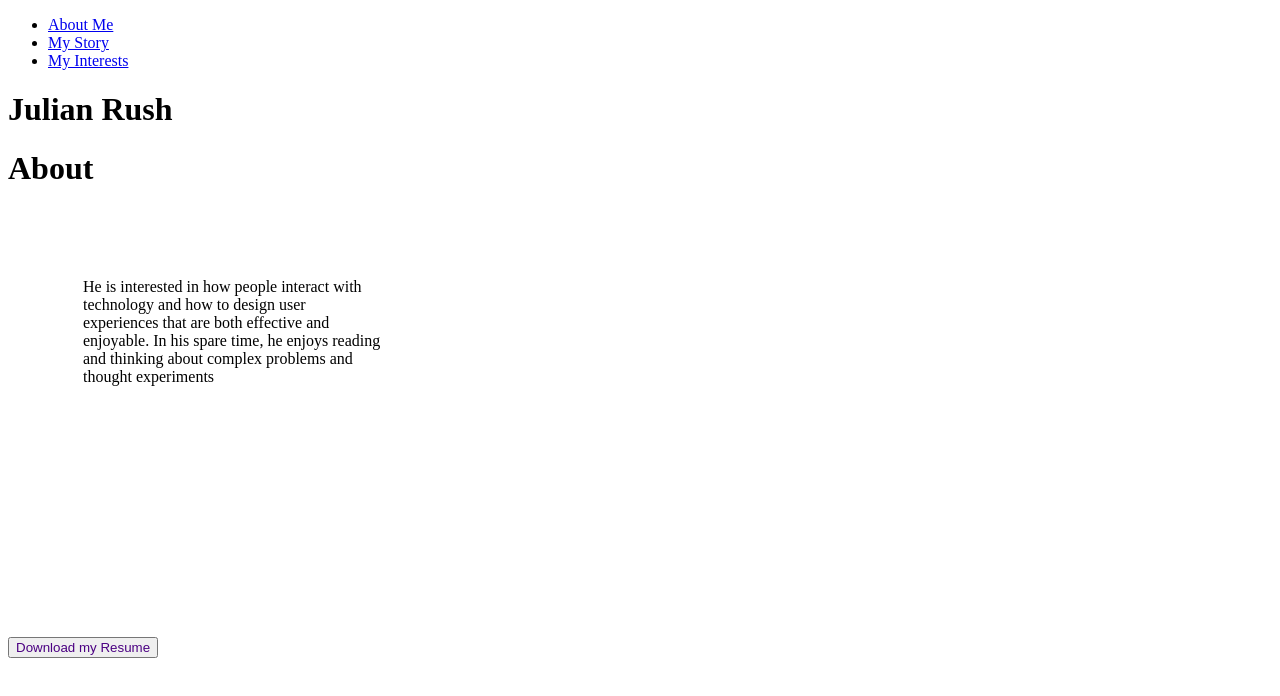
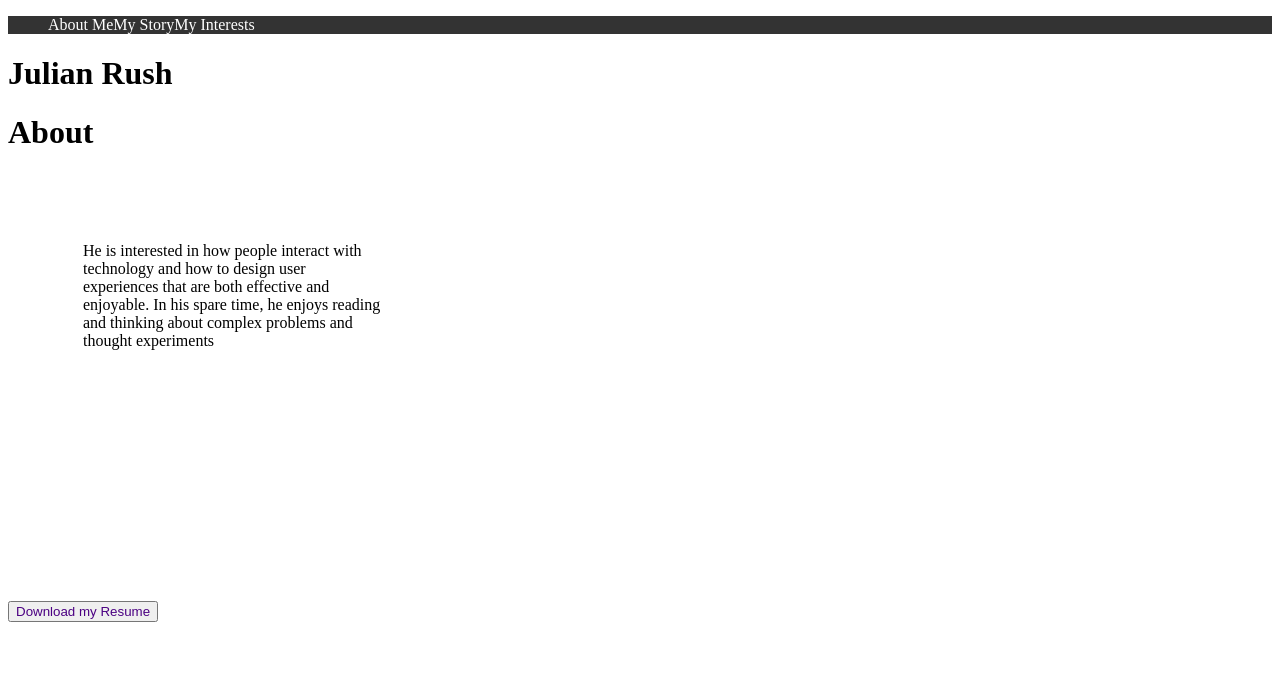
Before and after one commit to julrush/UI_UX_HW_17, a plain HTML site: page index.html in a window 1280 px wide. Drawn offline with Linux system fonts and the light colour scheme; files that its build step writes are made by us from their sources.

Commit message:
Update about-me.css

```diff
--- a/about-me.css
+++ b/about-me.css
@@ -10,3 +10,31 @@ section {
   margin: 50px;
 }
 .download {color: indigo}
+
+ul {
+  list-style-type: none;
+  margin: 20;
+  padding: 25;
+  overflow: hidden;
+  background-color: #333;
+}
+
+li {
+  float: left;
+}
+@media only screen and (max-width: 600px) {
+  body {
+    background-color: lightblue;
+  }
+}
+li a {
+  display: block;
+  color: white;
+  text-align: center;
+  padding: 20px 25 px;
+  text-decoration: none;
+}
+
+li a:hover {
+  background-color: #111;
+}
```
